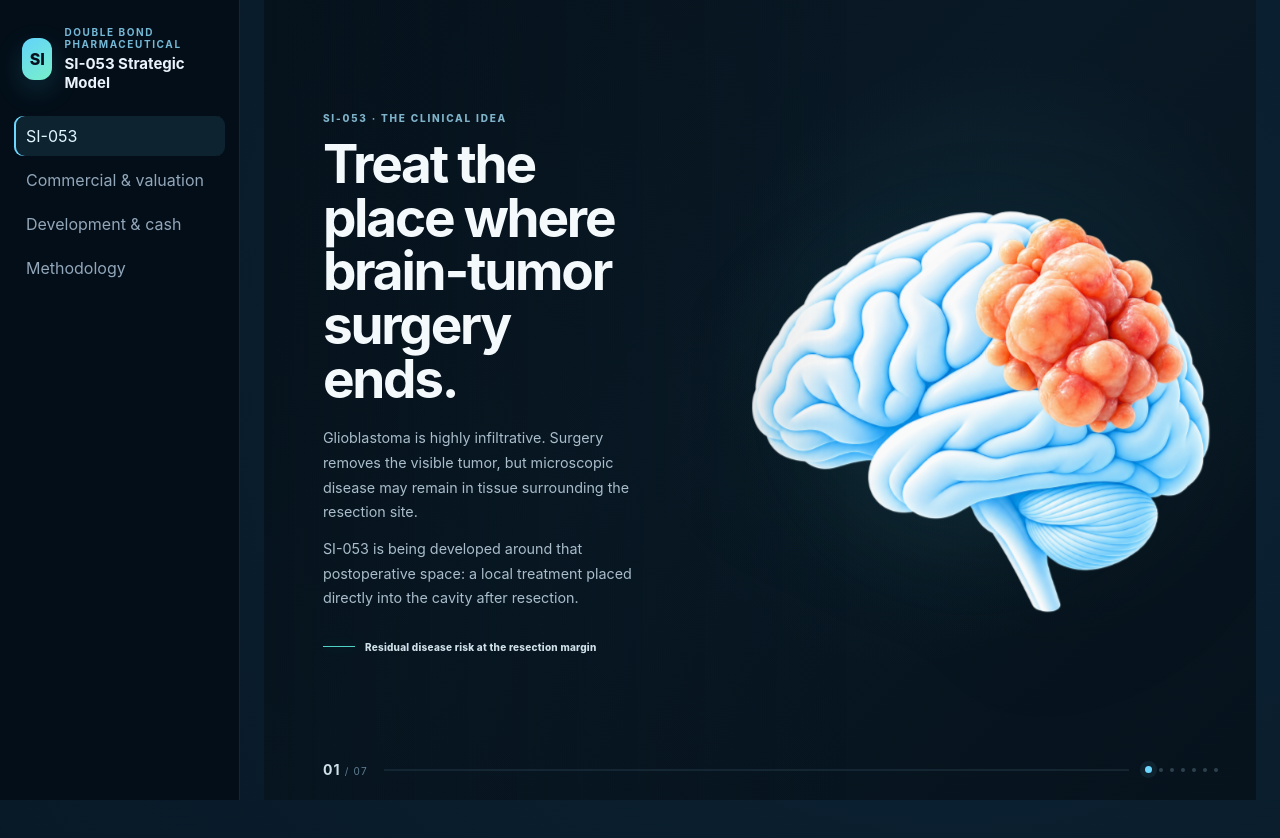
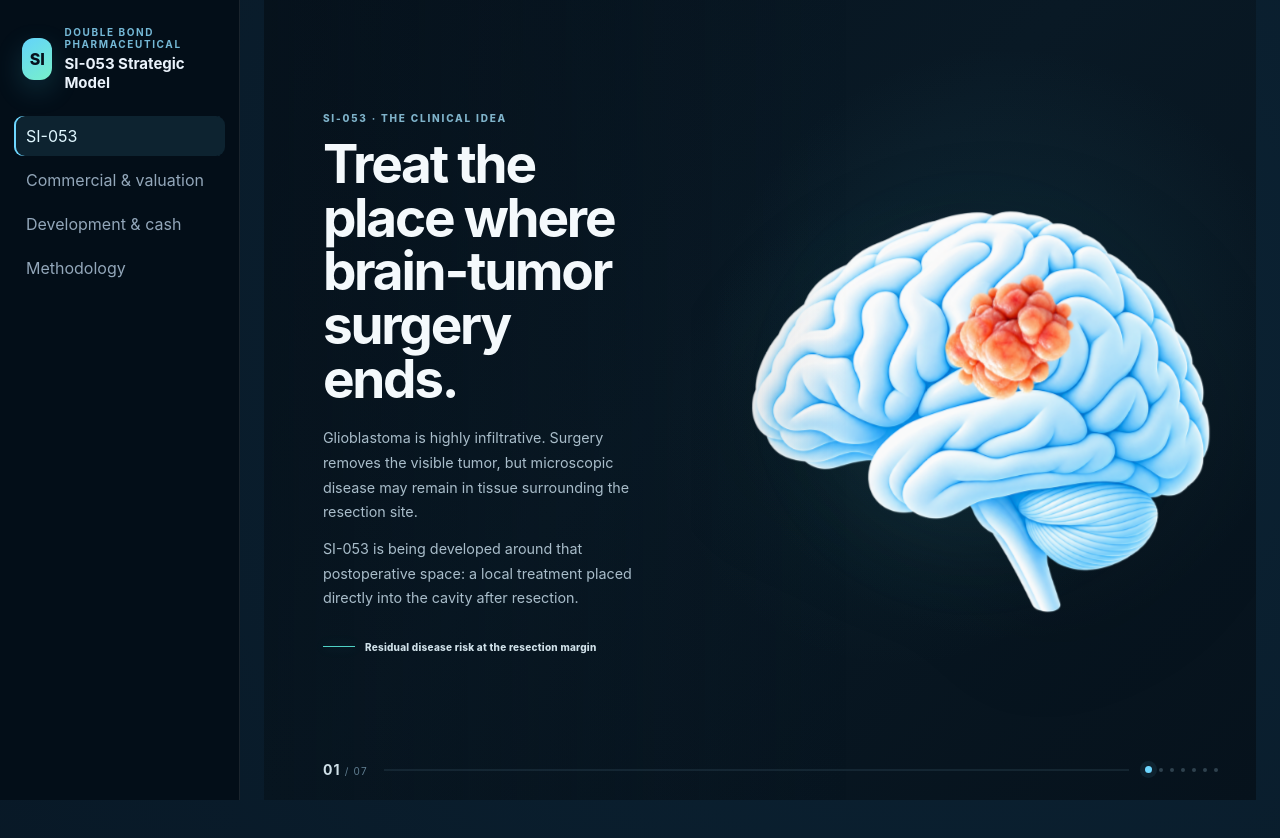
Before and after one commit to dilovankamil/market-revenue-model, a React (Vite) app: page / in a window 1280 px wide. Shown: the top 838 px of the page. Built offline with nearby package versions, Linux system fonts and the light colour scheme.

Commit message:
Bake calibrated SI-053 story alignment (#26)
* Bake calibrated SI-053 story transforms

* Load baked story calibration transforms

```diff
--- a/src/main.tsx
+++ b/src/main.tsx
@@ -14,6 +14,7 @@ import './mobile-v8.css';
 import './clean-v9.css';
 import './story-v16.css';
 import './story-calibration.css';
+import './story-calibration-baked.css';
 
 const privateModulesEnabled = import.meta.env.VITE_SHOW_PRIVATE_MODULES === 'true';
 document.documentElement.classList.toggle('internal-build', privateModulesEnabled);
--- /dev/null
+++ b/src/story-calibration-baked.css
@@ -0,0 +1,20 @@
+/*
+ * Production story alignment calibrated visually in the hidden story editor.
+ * These transforms intentionally apply only outside calibration mode so the
+ * editor remains a neutral workspace for future adjustments.
+ */
+.si-cinema-stage:not(.si-calibration-mode) .si-story-layer-tumor {
+  transform: translate(16.326664851091884%, 0.1256431901554933%) rotate(-90.1828939874327deg) scale(0.6) !important;
+}
+
+.si-cinema-stage:not(.si-calibration-mode) .si-story-layer-cavity {
+  transform: translate(5.114552512630852%, -6.518845328743717%) rotate(0deg) scale(0.68) !important;
+}
+
+.si-cinema-stage:not(.si-calibration-mode) .si-story-layer-bbb {
+  transform: translate(0%, 0%) rotate(0deg) scale(1.01) !important;
+}
+
+.si-cinema-stage:not(.si-calibration-mode) .si-story-layer-needle {
+  transform: translate(17.73292682926829%, -15.107158858730543%) rotate(-3.4563374570547865deg) scale(0.8751676322638674) !important;
+}
```
